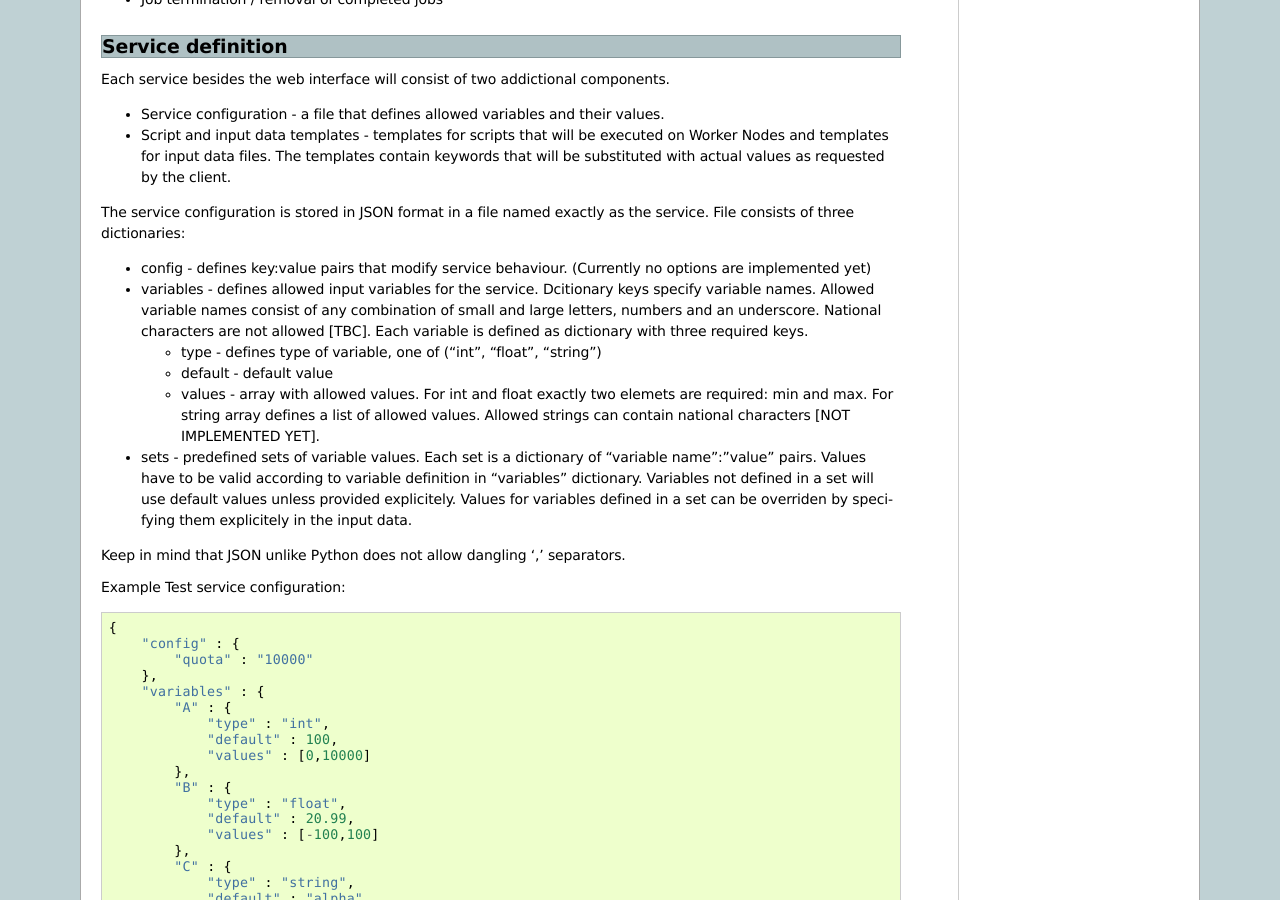
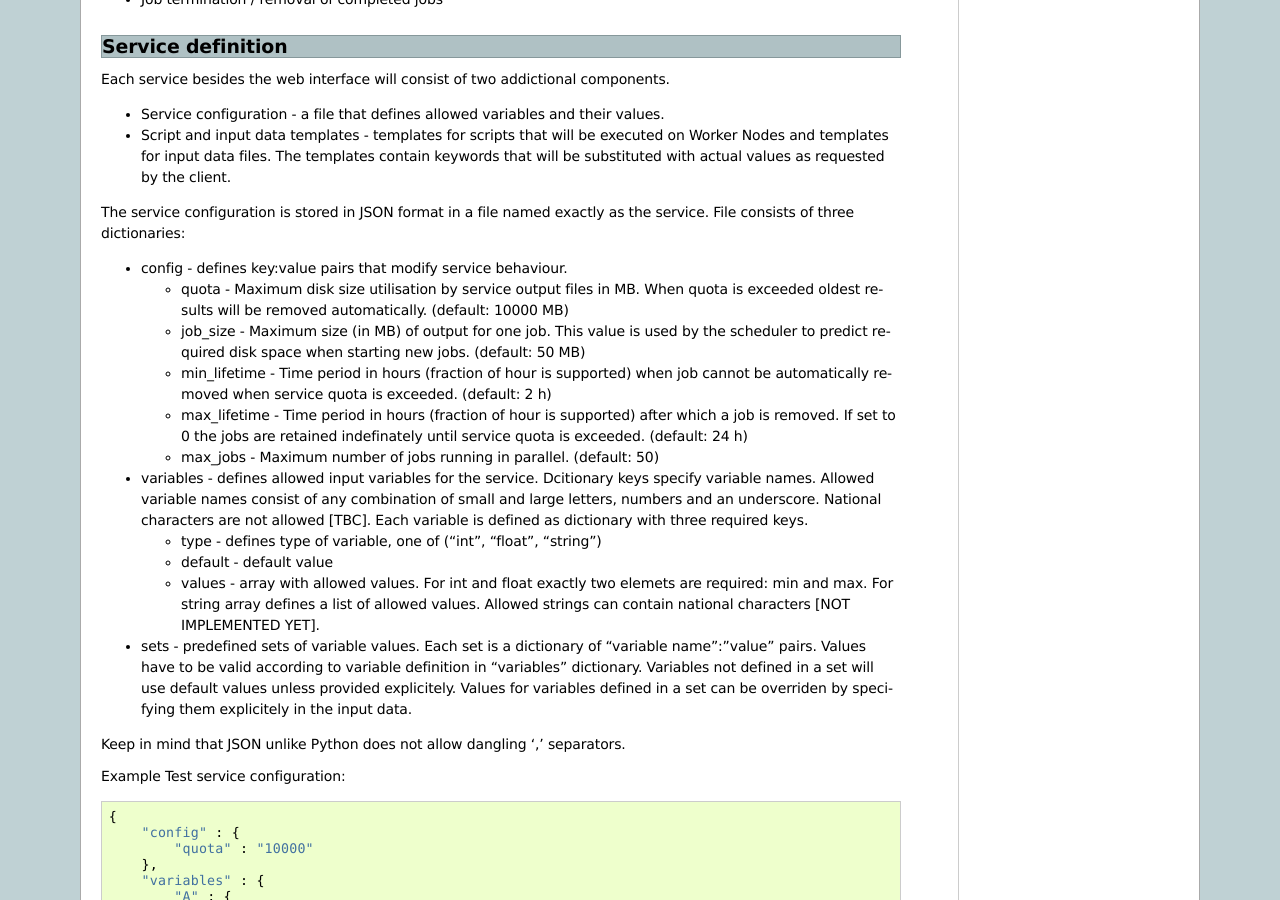
Before and after one commit to cis-ncbj/app-service-api, a Sphinx documentation site: the page built from Docs/overview.rst, in a window 1280 px wide and 900 px high, scrolled down 1227 px. Built offline with Sphinx 7.4.7, drawn with Linux system fonts in a browser that asks for light colours.

Commit message:
Docs update.

```diff
--- a/Docs/overview.rst
+++ b/Docs/overview.rst
@@ -101,7 +101,22 @@ The service configuration is stored in JSON format in a file named exactly as
 the service. File consists of three dictionaries:
 
 * config - defines key:value pairs that modify service behaviour.
-  (Currently no options are implemented yet)
+
+  + quota - Maximum disk size utilisation by service output files in MB. When
+    quota is exceeded oldest results will be removed automatically.
+    (default: 10000 MB)
+  + job_size - Maximum size (in MB) of output for one job. This value is used
+    by the scheduler to predict required disk space when starting new jobs.
+    (default: 50 MB)
+  + min_lifetime - Time period in hours (fraction of hour is supported) when
+    job cannot be automatically removed when service quota is exceeded.
+    (default: 2 h)
+  + max_lifetime - Time period in hours (fraction of hour is supported) after
+    which a job is removed. If set to 0 the jobs are retained indefinately
+    until service quota is exceeded.
+    (default: 24 h)
+  + max_jobs - Maximum number of jobs running in parallel. (default: 50)
+
 * variables - defines allowed input variables for the service. Dcitionary keys
   specify variable names. Allowed variable names consist of any combination of
   small and large letters, numbers and an underscore. National characters are
```
